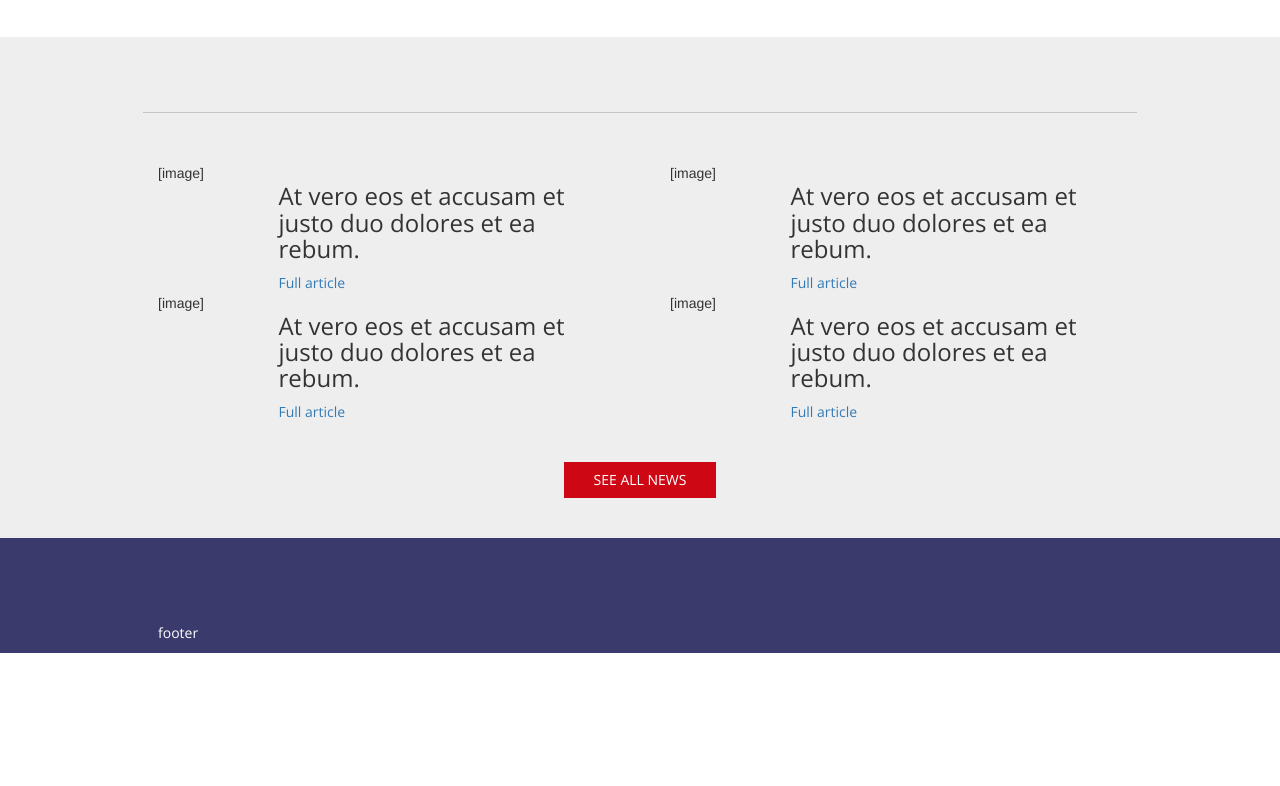
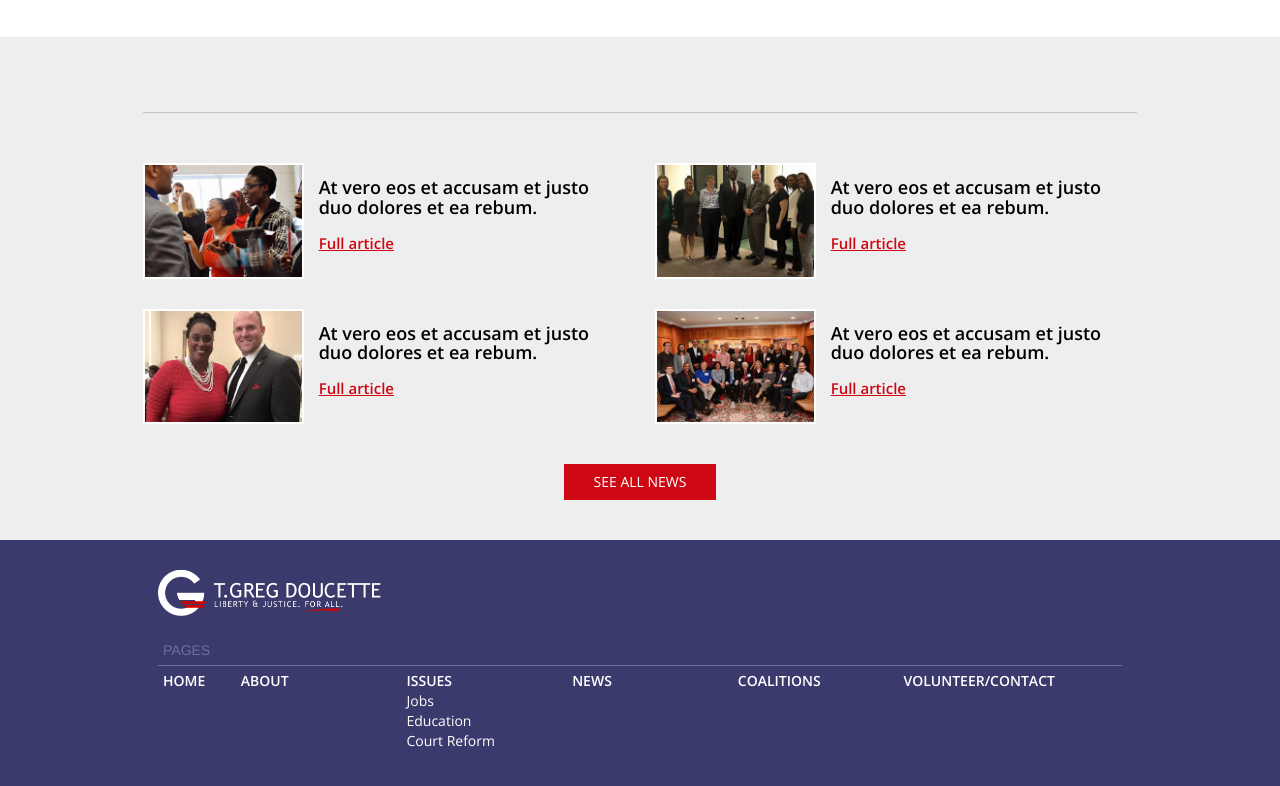
Before and after one commit to kevinorin/tgreg-nationbuilder-theme, a plain HTML site: page index.html in a window 1280 px wide. Shown: the part 1684-2470 px from the top of the page. Before the commit the page ends 2337 px from the top, so only its background shows below. Drawn offline with nearby package versions, Linux system fonts and the light colour scheme; a script that the page names is missing.

Commit message:
Finished desktop styling

```diff
--- a/assets/styles/styles.less
+++ b/assets/styles/styles.less
@@ -8,7 +8,7 @@
 body {
   padding-top: 50px;
 }
-h1, h2, h3, h4, h5, h6, p, a {
+h1, h2, h3, h4, h5, h6, p, a, li {
 	font-family: 'Open Sans','Helvetica Neue',Arial,sans-serif;
 }
 p {
@@ -29,8 +29,14 @@ p a:hover, p:active {
 h2 {
 	color: @black;
 	font-size: 27px;
-  font-weight: 800;
+  font-weight: 700;
 	margin: 10px 0;
+}
+h3 {
+  color: @black;
+  font-size: 18px;
+  font-weight: 600;
+  margin: 15px 0;
 }
 quote {
   font-family: 'Open Sans','Helvetica Neue',Arial,sans-serif;
@@ -48,6 +54,7 @@ quote {
 .no-gutters {
   margin-right: 0;
   margin-left: 0;
+  padding: 0;
 }
 .no-gutters > [class^="col-"],
 .no-gutters > [class*=" col-"] {
@@ -209,6 +216,13 @@ section#header-about {
 
 section#news {
 	background-color: @lightgray;
+  .thumb-news img {
+    width: 100%;
+    border: 2px solid @white;
+  }
+  .row {
+    margin-bottom:30px;
+  }
 }
 
 
@@ -250,4 +264,29 @@ section#footer {
 	background-color: @violet;
 	color: @white;
 	min-height:100px;
+  padding: 30px 0 50px;
+  .first-list {
+    padding-left:5px;
+  }
+  li a {
+    color: @white;
+    font-size: 14px;
+  }
+  li:first-child {
+    font-weight: 600;
+  }
+  .logo img {
+    max-width: 223px;
+  }
+  span.pages {
+    color: @lightviolet;
+    display: block;
+    margin: 24px 0 5px;
+    font-size: 14px;
+    text-transform: uppercase;
+    font-weight: 200;
+    width: 100%;
+    padding: 0 0 5px 5px;
+    border-bottom: 1px solid @lightviolet;
+  }
 }
--- a/assets/styles/variables.less
+++ b/assets/styles/variables.less
@@ -1,4 +1,5 @@
 @violet: #3b3a6d;
+@lightviolet: #6e6d9f;
 @red: #cd0814;
 @bluegray: #455a64;
 @darkgray: #5c5c5c;
--- a/index.html
+++ b/index.html
@@ -28,7 +28,7 @@
             <span class="icon-bar"></span>
             <span class="icon-bar"></span>
           </button>
-          <a class="navbar-brand" href="#"><img src="assets/images/logo.png" alt="T. Greg" /></a>
+          <a class="navbar-brand" href="#top"><img src="assets/images/logo.png" alt="T. Greg" /></a>
         </div>
         <!--<div class="header-cta mob-off">
           <button class="btn-purp" onclick="window.location.href='/donate'">Donate</a>
@@ -105,41 +105,41 @@
         <hr class="hr-news">
         <div class="row">
           <div class="col-lg-6 col-md-6 col-sm-6 col-xs-12">
-            <div class="col-lg-3 no-gutters">
-              [image]
+            <div class="col-lg-4 no-gutters thumb-news">
+              <img src="assets/images/thumb-news-01.jpg" alt="News thumb 01" />
             </div>
-            <div class="col-lg-9 no-gutters">
+            <div class="col-lg-8">
               <h3>At vero eos et accusam et justo duo dolores et ea rebum.</h3>
-              <a href="#">Full article</a>
+              <p><a href="#">Full article</a></p>
             </div>
           </div>
-          <div class="col-lg-6 col-md-6 col-sm-6 col-xs-12">
-            <div class="col-lg-3 no-gutters">
-              [image]
+          <div class="col-lg- col-md-6 col-sm-6 col-xs-12">
+            <div class="col-lg-4 no-gutters thumb-news">
+              <img src="assets/images/thumb-news-02.jpg" alt="News thumb 02" />
             </div>
-            <div class="col-lg-9 no-gutters">
+            <div class="col-lg-8">
               <h3>At vero eos et accusam et justo duo dolores et ea rebum.</h3>
-              <a href="#">Full article</a>
+              <p><a href="#">Full article</a></p>
             </div>
           </div>
         </div>
         <div class="row">
           <div class="col-lg-6 col-md-6 col-sm-6 col-xs-12">
-            <div class="col-lg-3 no-gutters">
-              [image]
+            <div class="col-lg-4 no-gutters thumb-news">
+              <img src="assets/images/thumb-news-03.jpg" alt="News thumb 03" />
             </div>
-            <div class="col-lg-9 no-gutters">
+            <div class="col-lg-8">
               <h3>At vero eos et accusam et justo duo dolores et ea rebum.</h3>
-              <a href="#">Full article</a>
+              <p><a href="#">Full article</a></p>
             </div>
           </div>
           <div class="col-lg-6 col-md-6 col-sm-6 col-xs-12">
-            <div class="col-lg-3 no-gutters">
-              [image]
+            <div class="col-lg-4 no-gutters thumb-news">
+              <img src="assets/images/thumb-news-04.jpg" alt="News thumb 04" />
             </div>
-            <div class="col-lg-9 no-gutters">
+            <div class="col-lg-8">
               <h3>At vero eos et accusam et justo duo dolores et ea rebum.</h3>
-              <a href="#">Full article</a>
+              <p><a href="#">Full article</a></p>
             </div>
           </div>
         </div>
@@ -148,11 +148,51 @@
     </section>
 
     <!-- Footer Section -->
-    <section id="footer" class="row">
-      <div class="container">
-        <div class="col-lg-12">
-          <p>footer</p>
+    <section id="footer">
+      <div class="row">
+        <div class="container">
+          <div class="col-xs-12 logo pull-left">
+            <img src="assets/images/logo-footer.png" alt="T. Greg" />
+            <span class="pages">Pages</span>
+          </div>
         </div>
+      </div>
+      <div class="row">
+        <div class="container">
+          <div class="col-lg-1 col-md-1 col-sm-1 col-xs-6">
+            <ul class="list-unstyled first-list">
+                <li><a href="#top">HOME</a><li>
+            </ul>
+          </div>
+          <div class="col-lg-2 col-md-2 col-sm-2 col-xs-6">
+            <ul class="list-unstyled">
+                <li><a href="#about">ABOUT</a><li>
+            </ul>
+          </div>
+          <div class="col-lg-2 col-md-2 col-sm-2 col-xs-6">
+            <ul class="list-unstyled">
+                <li><a href="#issues">ISSUES</a><li>
+                <li><a href="#">Jobs</a></li>
+                <li><a href="#">Education</a></li>
+                <li><a href="#">Court Reform</a></li>
+            </ul>
+          </div>
+          <div class="col-lg-2 col-md-2 col-sm-2 col-xs-6">
+            <ul class="list-unstyled">
+                <li><a href="#news">NEWS</a><li>
+            </ul>
+          </div>
+          <div class="col-lg-2 col-md-2 col-sm-2 col-xs-6">
+            <ul class="list-unstyled list-inline pull-left">
+                <li><a href="#coalition">COALITIONS</a></li>
+            </ul>
+          </div>
+          <div class="col-lg-3 col-md-3 col-sm-3 col-xs-6">
+            <ul class="list-unstyled list-inline pull-left">
+                <li><a href="#">VOLUNTEER/CONTACT</a></li>
+            </ul>
+          </div>
+        <div>
       </div>
     </section>
 
```
Also changed, not shown: assets/images/logo-footer.png (added), assets/images/thumb-news-01.jpg (added), assets/images/thumb-news-02.jpg (added), assets/images/thumb-news-03.jpg (added), assets/images/thumb-news-04.jpg (added), assets/styles/styles.min.css.
